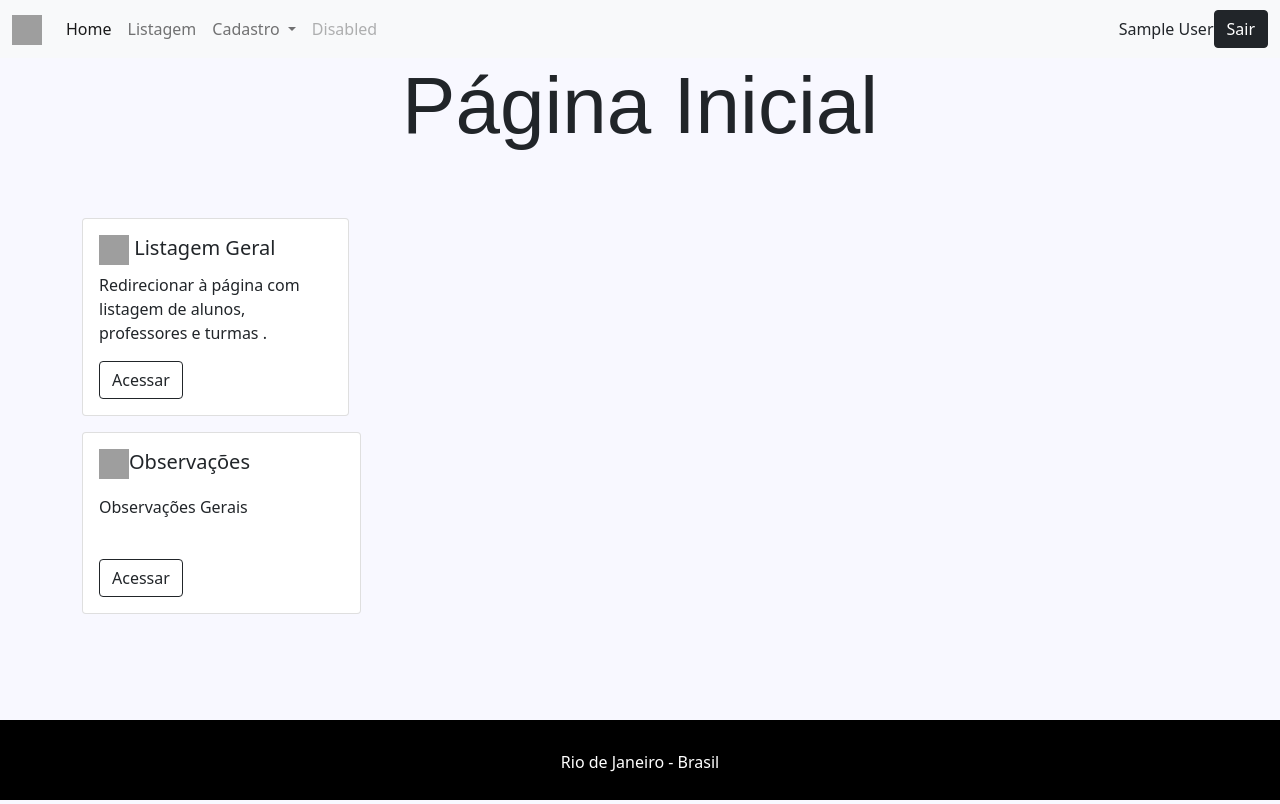
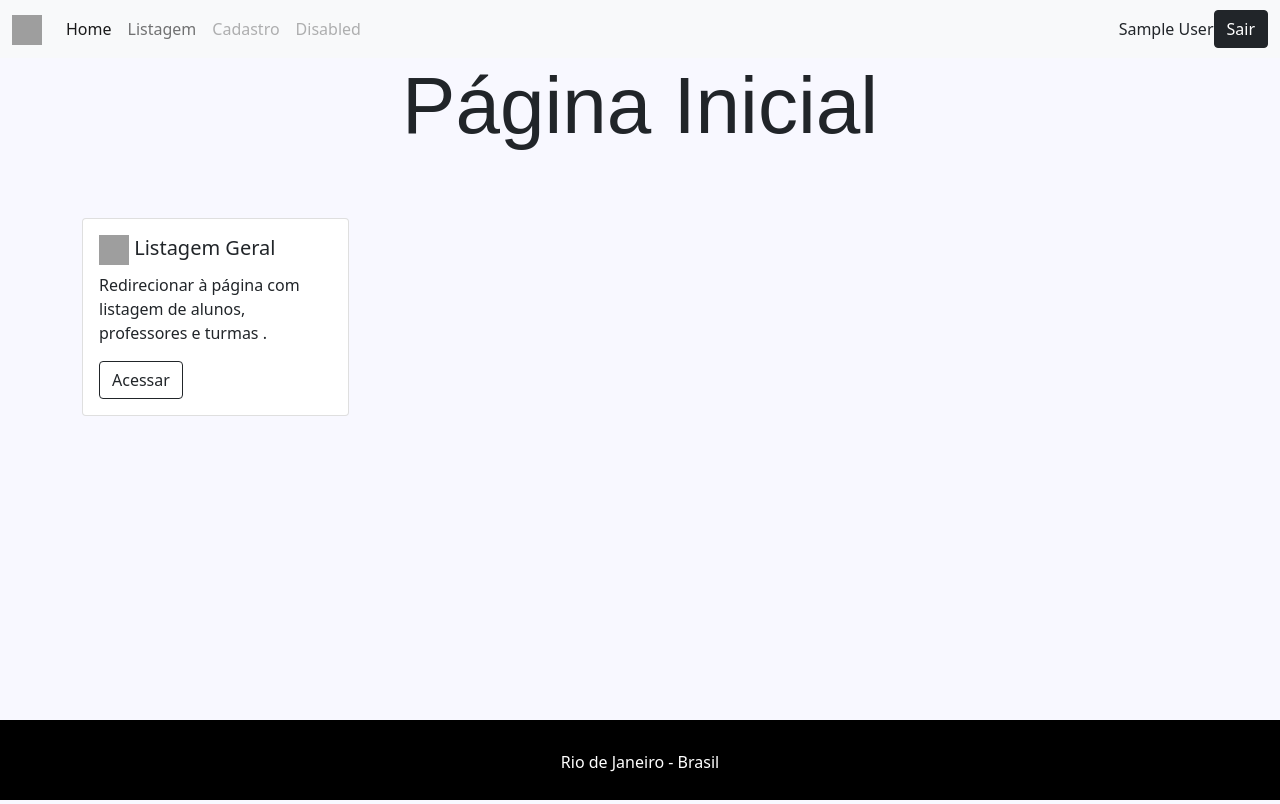
Before and after one commit to maari95/SistemaEscolar, a PHP site: page /colaborador.php in a window 1280 px wide. Run offline with PHP 8.4, Linux system fonts and the light colour scheme; the visitor is signed in with stand-in values (Sample User, id 1); some web fonts are replaced; grey boxes are pictures that could not be loaded.

Commit message:
Update colaborador.php

```diff
--- a/SistemaPHP/colaborador.php
+++ b/SistemaPHP/colaborador.php
@@ -26,7 +26,7 @@ seguranca_adm();
   </head>
   <body>
     <!-- navbar -->
-  <?php include ('./menus/menu_admin.php');?>
+  <?php include ('./menus/menu_colab.php');?>
 <!-- fim da navbar -->
 <div class="jumbotron jumbotron-fluid">
             <div class="container" style="text-align:center;">
@@ -48,28 +48,14 @@ seguranca_adm();
 </div>
 </div>
 
-  </div>
-    <div class="col-sm-4">
-      <div class="card w-75 mb-3">
-  <div class="card-body">
-     <h5 class="card-title"><img src="https://cdn0.iconfinder.com/data/icons/business-finance-11/100/docs-09-512.png" width="30px" height="30px">Observações</h5>
-    <p class="p-0.5"></p>
-    <p class="card-text">Observações Gerais</p>
-    <br>
-    <a href="#" class="btn btn-outline-dark">Acessar</a>
-  </div>
-</div>
-</div>
-
-
-      </div>
-  </div>
-</div>
 
 
 
 
 
+<!-- DIV PARA RODAPÉ, NÃO MEXER   -->
+</div>
+</div>
 <footer style="background-color: black; bottom: 0; position: absolute; width: 100%; height:10%;"><p style="color: white;text-align: center; padding: 30px">
  Rio de Janeiro - Brasil </p></footer>
     <!-- Optional JavaScript; choose one of the two! -->
```
